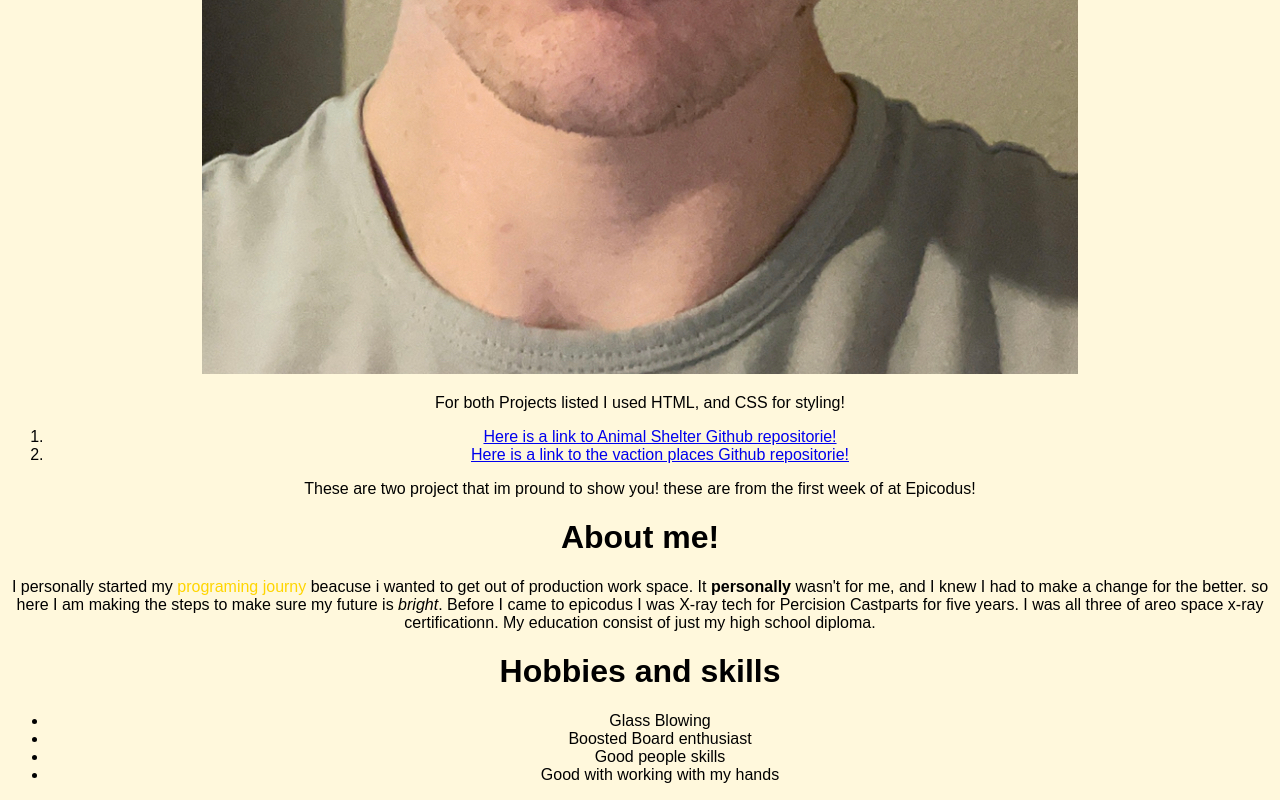
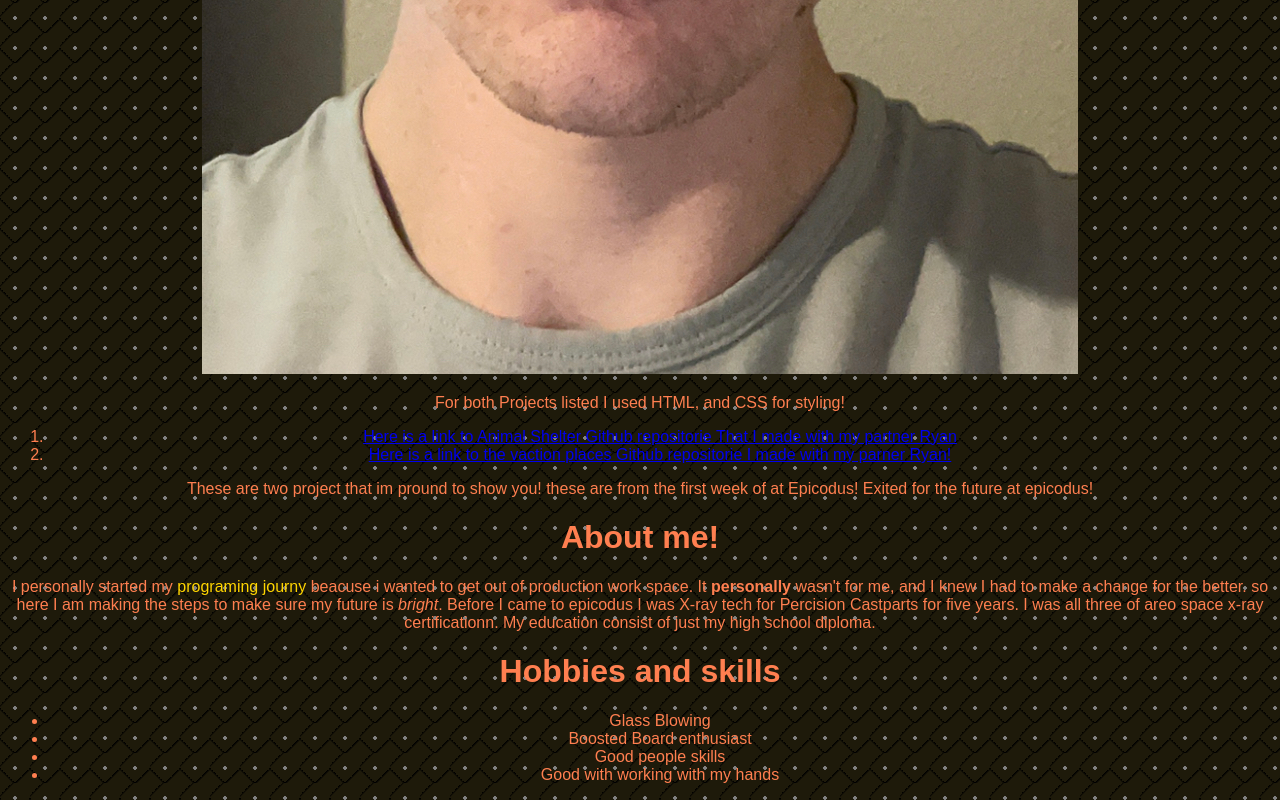
Before and after one commit to BrandonF55/Portfolio-page, a plain HTML site: page index.html in a window 1280 px wide. Shown: the part 1347-2147 px from the top of the page. Drawn offline with Linux system fonts and the light colour scheme.

Commit message:
now have a background of bricks, changed the color so its readable

```diff
--- a/css/styles.css
+++ b/css/styles.css
@@ -6,17 +6,21 @@
 .Hobbies{
  text-align: center;
  font-family: Arial, Helvetica, sans-serif;
+ color: coral;
 }
 
 .About-me{
   text-align: center;
   font-family: Arial, Helvetica, sans-serif;
+  color: coral;
 
 }
 
 .My-projects{
   text-align: center;
   font-family: Arial, Helvetica, sans-serif;
+  color: coral;
+
 
 }
 
@@ -32,6 +36,10 @@ box-sizing: border-box;
 }
 
 body{
- background-color: cornsilk;
-
+ background-color: rgb(30, 26, 10);
+ background-image: linear-gradient(45deg, transparent 20%, black 25%, transparent 25%),
+                      linear-gradient(-45deg, transparent 20%, black 25%, transparent 25%),
+                      linear-gradient(-45deg, transparent 75%, black 80%, transparent 0),
+                      radial-gradient(gray 2px, transparent 0);
+    background-size: 30px 30px, 30px 30px;
 }
--- a/index.html
+++ b/index.html
@@ -12,10 +12,14 @@
   <img src="IMG_0709.jpg" alt="A picture of me">
     <p>For both Projects listed I used HTML, and CSS for styling!</p>
   <ol>
-    <li> <a href="https://github.com/BrandonF55/Animal-shelter.git"> Here is a link to Animal Shelter Github repositorie!</a></li>
-    <li> <a href="https://github.com/BrandonF55/vacation-site.git"> Here is a link to the vaction places Github repositorie!</a></li>
+    <li> <a href="https://github.com/BrandonF55/Animal-shelter.git"> Here is a link to Animal Shelter Github repositorie
+       That I made with my partner Ryan</a></li>
+    <li> <a href="https://github.com/BrandonF55/vacation-site.git"> Here is a link to the vaction places Github repositorie
+      I made with my parner Ryan!</a></li>
   </ol>
-    <P> These are two project that im pround to show you! these are from the first week of at Epicodus!</P>
+    <P> These are two project that im pround to show you! these are from the first week of at Epicodus!
+      Exited for the future at epicodus!
+    </P>
 </div>
 
 
```
